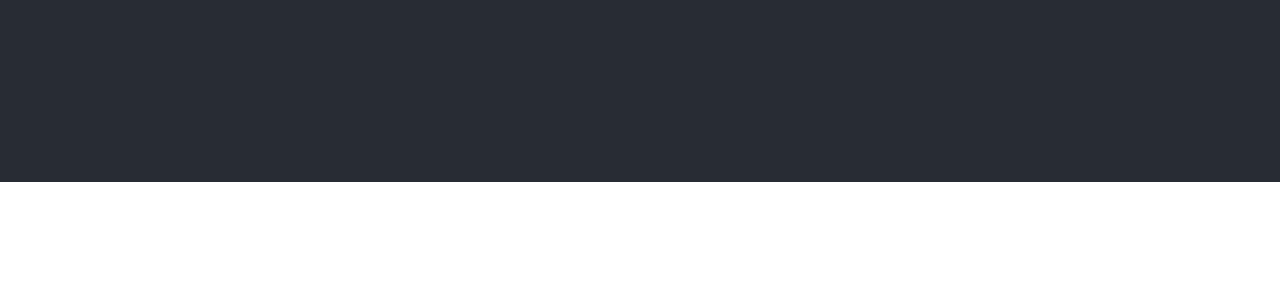
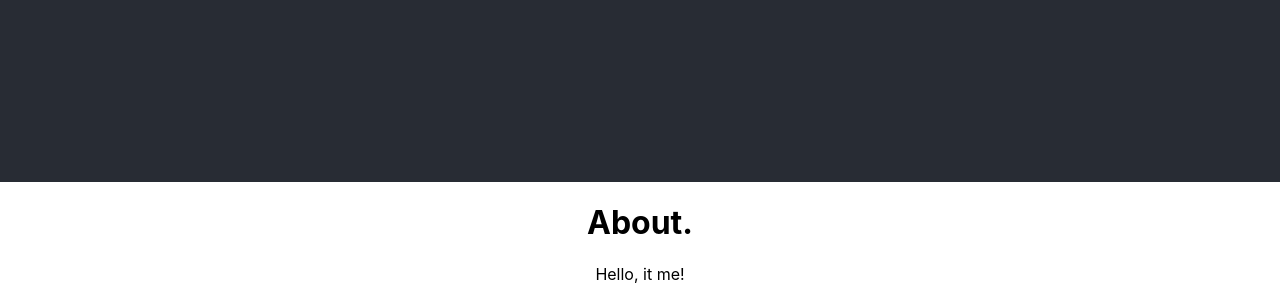
Before and after one commit to Thor40/KosikPortfolio, a React (Create React App) app in the folder kosikportfolio/: page / in a window 1280 px wide. Shown: the part 730-1030 px from the top of the page. Before the commit the page ends 912 px from the top, so only its background shows below. Built offline with nearby package versions, Linux system fonts and the light colour scheme.

Commit message:
about created

```diff
--- a/kosikportfolio/package.json
+++ b/kosikportfolio/package.json
@@ -8,6 +8,7 @@
     "@testing-library/user-event": "^7.2.1",
     "react": "^16.13.1",
     "react-dom": "^16.13.1",
+    "react-reveal": "^1.2.2",
     "react-scripts": "3.4.3"
   },
   "scripts": {
--- a/kosikportfolio/src/App.js
+++ b/kosikportfolio/src/App.js
@@ -2,7 +2,7 @@ import React from 'react';
 import './App.css';
 
 // import Header from './components/Header';
-// import About from './components/About';
+import About from './components/About';
 // import Work from './components/Work';
 // import Contact from './components/Contact';
 import Navbar from './components/Navbar'
@@ -16,7 +16,7 @@ function App() {
       </div>
 
       <div className='About'>
-        {/* <About></About> */}
+        <About></About>
       </div>
       <div className='work'>
         {/* <Work></Work> */}
--- a/kosikportfolio/src/components/About.js
+++ b/kosikportfolio/src/components/About.js
@@ -0,0 +1,20 @@
+import React from 'react';
+import Fade from 'react-reveal/Fade';
+// import data from '../mydata';
+
+function About() {
+
+    return(
+        <div className='about'>
+            <div className='about-content'>
+            <h1><Fade bottom cascade>About.</Fade></h1>
+            <Fade bottom>
+                    <p>Hello, it me!</p>
+            </Fade>
+            </div>
+            {/* {data.ShowAboutImage ? <img src={data.aboutImage} alt='about iamge'></img> : null} */}
+        </div>
+    );
+}
+
+export default About;
--- a/kosikportfolio/src/components/Navbar.js
+++ b/kosikportfolio/src/components/Navbar.js
@@ -3,7 +3,7 @@ import * as Scroll from 'react-scroll';
 import { Link, animateScroll as scroll } from 'react-scroll';
 
 function Navbar() {
-    let scroll    = Scroll.animateScroll;
+
     return (
         <nav>
             <ul>
```
Also changed, not shown: kosikportfolio/src/mydata.js (added), 1 other file (tests, documents, lock files or other folders).
